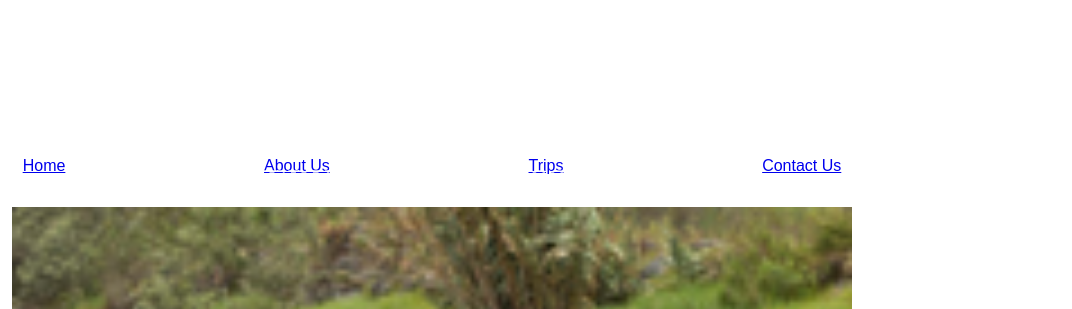
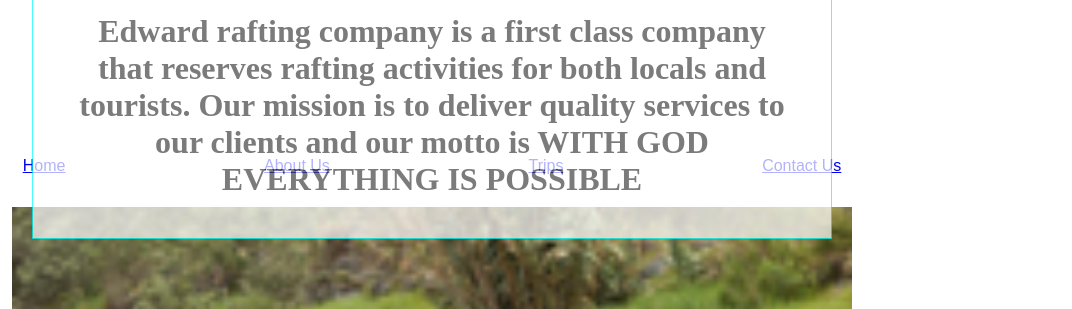
Before and after one commit to Edward100-rgb/wdd130, a plain HTML site: page wwr/index.html in a window 1280 px wide. Shown: the top 309 px of the page, 208-1280 px from the left. Drawn offline with Linux system fonts and the light colour scheme.

Commit message:
updated css

```diff
--- a/wwr/styles/rafting.css
+++ b/wwr/styles/rafting.css
@@ -59,7 +59,7 @@ article {
     text-align: center;
     opacity: 0.7;
     background-color: transparent;
-    color: #ffffff
+    color: var(--accent1-color)
 }
 
 .hero article {
@@ -69,8 +69,9 @@ article {
     right: 20px;
     margin: 0;
     padding: 16px;
-    background-color: transparent;
-    border: none
+    background-color: var(--primary-color);
+    border: 1.5px solid var(--secondary-color);
+    color: var(--accent2-color)
 }
 
 .hero article img {
@@ -80,7 +81,7 @@ article {
 }
 
 nav {
-    background-color: #ffffff;
+    background-color: var(-primary-color);
     padding: 1rem;
     display: flex;
     justify-content: space-evenly;
@@ -93,3 +94,8 @@ header {
     padding: 1rem;
     position: relative
 }
+
+footer {
+    background-color: var(--primary-color);
+    color: var(--accent2-color)
+}
```
